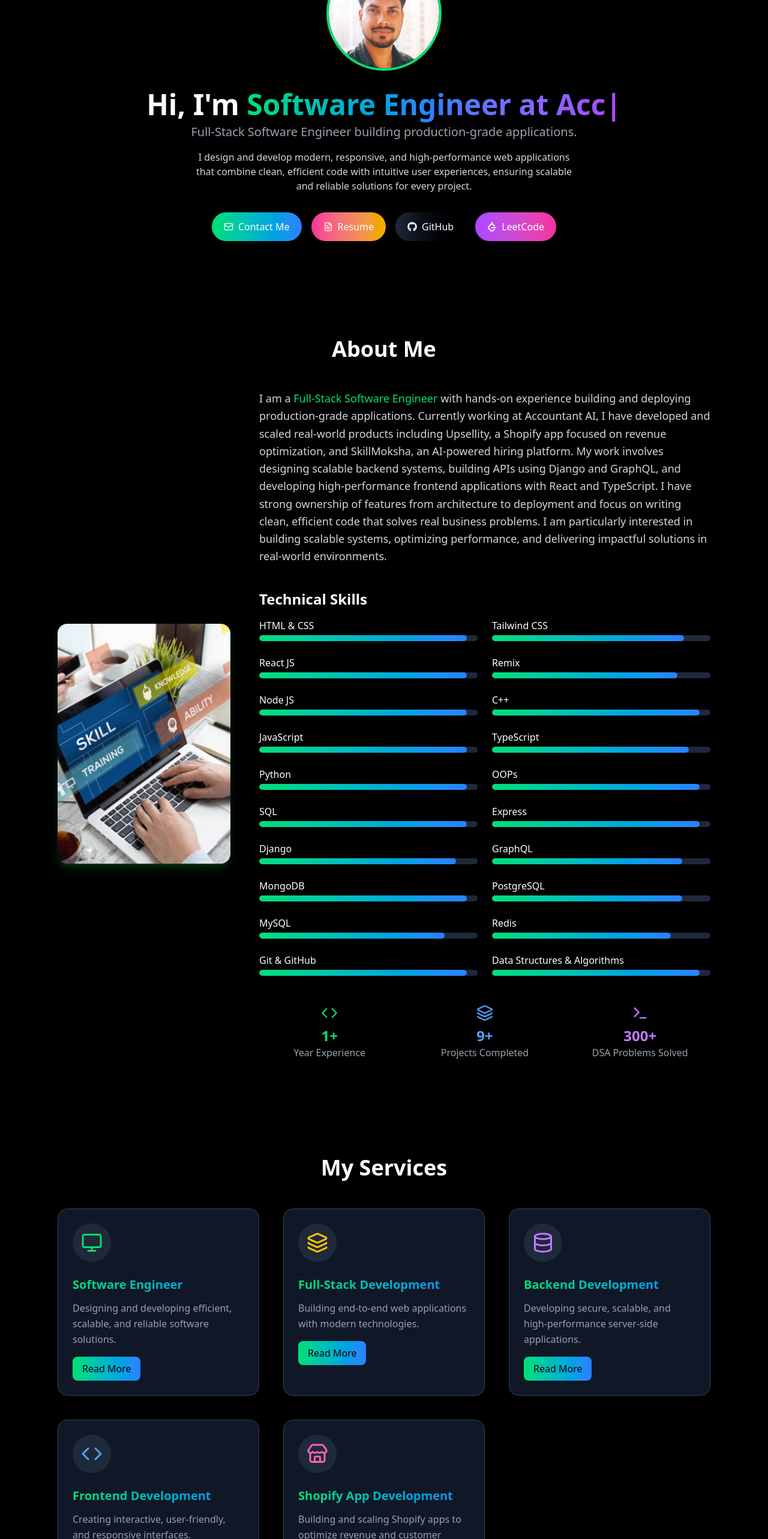
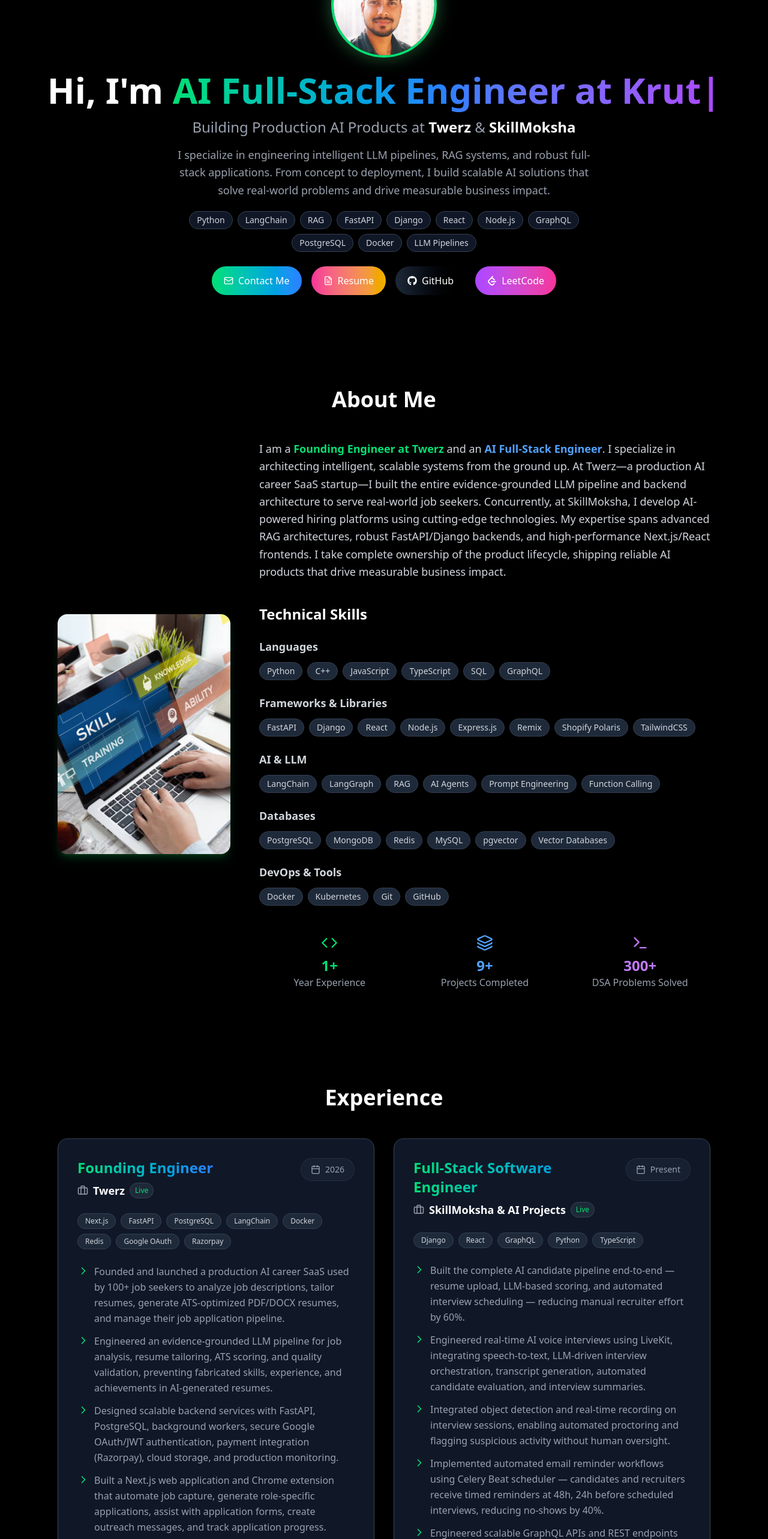
Before and after one commit to Anup-Chaurasiya/Personal-Portfolio, a React (Vite) app: page / in a window 1280 px wide. Shown: the part 234-2800 px from the top of the page at 60% size. Built offline with nearby package versions, Linux system fonts and the light colour scheme.

Commit message:
Update the info

```diff
--- a/src/App.jsx
+++ b/src/App.jsx
@@ -4,6 +4,7 @@
 import About from './components/About'
 import Service from './components/Service'
 import Projects from './components/Projects'
+import Experience from './components/Experience'
 import Contact from './components/Contact'
 import Certificates from './components/Certificates'
 import Footer from './components/Footer'
@@ -29,6 +30,7 @@
       <Navbar />
       <Hero />
       <About />
+      <Experience />
       <Service />
       <Projects />
       <Certificates />
--- a/src/components/About.jsx
+++ b/src/components/About.jsx
@@ -2,27 +2,27 @@
 import about from "../assets/about.jpg";
 import { Code, Database, Terminal, Layers } from "lucide-react"; // icons
 
-const skills = [
-  { name: "HTML & CSS", level: "w-[95%]" },
-  { name: "Tailwind CSS", level: "w-[88%]" },
-  { name: "React JS", level: "w-[95%]" },
-  { name: "Remix", level: "w-[85%]" },
-  { name: "Node JS", level: "w-[95%]" },
-  { name: "C++", level: "w-[95%]" },
-  { name: "JavaScript", level: "w-[95%]" },
-  { name: "TypeScript", level: "w-[90%]" },
-  { name: "Python", level: "w-[95%]" },
-  { name: "OOPs", level: "w-[95%]" },
-  { name: "SQL", level: "w-[95%]" },
-  { name: "Express", level: "w-[95%]" },
-  { name: "Django", level: "w-[90%]" },
-  { name: "GraphQL", level: "w-[87%]" },
-  { name: "MongoDB", level: "w-[95%]" },
-  { name: "PostgreSQL", level: "w-[87%]" },
-  { name: "MySQL", level: "w-[85%]" },
-  { name: "Redis", level: "w-[82%]" },
-  { name: "Git & GitHub", level: "w-[95%]" },
-  { name: "Data Structures & Algorithms", level: "w-[95%]" },
+const skillCategories = [
+  {
+    title: "Languages",
+    skills: ["Python", "C++", "JavaScript", "TypeScript", "SQL", "GraphQL"],
+  },
+  {
+    title: "Frameworks & Libraries",
+    skills: ["FastAPI", "Django", "React", "Node.js", "Express.js", "Remix", "Shopify Polaris", "TailwindCSS"],
+  },
+  {
+    title: "AI & LLM",
+    skills: ["LangChain", "LangGraph", "RAG", "AI Agents", "Prompt Engineering", "Function Calling"],
+  },
+  {
+    title: "Databases",
+    skills: ["PostgreSQL", "MongoDB", "Redis", "MySQL", "pgvector", "Vector Databases"],
+  },
+  {
+    title: "DevOps & Tools",
+    skills: ["Docker", "Kubernetes", "Git", "GitHub"],
+  }
 ];
 
 const About = () => {
@@ -42,21 +42,21 @@
           {/* Content */}
           <div className="flex-1">
             <p className="text-lg mb-10 leading-relaxed text-gray-300">
-            I am a <span className="text-green-400">Full-Stack Software Engineer</span> with hands-on experience building and deploying production-grade applications. Currently working at Accountant AI, I have developed and scaled real-world products including Upsellity, a Shopify app focused on revenue optimization, and SkillMoksha, an AI-powered hiring platform. My work involves designing scalable backend systems, building APIs using Django and GraphQL, and developing high-performance frontend applications with React and TypeScript. I have strong ownership of features from architecture to deployment and focus on writing clean, efficient code that solves real business problems. I am particularly interested in building scalable systems, optimizing performance, and delivering impactful solutions in real-world environments.
+            I am a <span className="text-green-400 font-semibold">Founding Engineer at Twerz</span> and an <span className="text-blue-400 font-semibold">AI Full-Stack Engineer</span>. I specialize in architecting intelligent, scalable systems from the ground up. At Twerz—a production AI career SaaS startup—I built the entire evidence-grounded LLM pipeline and backend architecture to serve real-world job seekers. Concurrently, at SkillMoksha, I develop AI-powered hiring platforms using cutting-edge technologies. My expertise spans advanced RAG architectures, robust FastAPI/Django backends, and high-performance Next.js/React frontends. I take complete ownership of the product lifecycle, shipping reliable AI products that drive measurable business impact.
             </p>
 
             {/* Skills Section */}
-            <h3 className="text-2xl font-bold mb-4">Technical Skills</h3>
-            <div className="grid grid-cols-1 md:grid-cols-2 gap-6">
-              {skills.map((skill, index) => (
+            <h3 className="text-2xl font-bold mb-6">Technical Skills</h3>
+            <div className="space-y-6">
+              {skillCategories.map((category, index) => (
                 <div key={index}>
-                  <div className="flex justify-between mb-1">
-                    <span>{skill.name}</span>
-                  </div>
-                  <div className="w-full bg-gray-800 rounded-full h-2.5 overflow-hidden">
-                    <div
-                      className={`bg-gradient-to-r from-green-400 to-blue-500 h-2.5 rounded-full ${skill.level} transition-all duration-700 ease-out`}
-                    ></div>
+                  <h4 className="text-lg font-semibold text-gray-300 mb-3">{category.title}</h4>
+                  <div className="flex flex-wrap gap-2">
+                    {category.skills.map((skill, idx) => (
+                      <span key={idx} className="bg-gray-800 text-gray-300 px-3 py-1 rounded-full border border-gray-700 text-sm font-medium hover:border-green-400 hover:text-white transition-colors">
+                        {skill}
+                      </span>
+                    ))}
                   </div>
                 </div>
               ))}
--- /dev/null
+++ b/src/components/Experience.jsx
@@ -0,0 +1,96 @@
+import React from "react";
+import { Briefcase, Calendar, ChevronRight } from "lucide-react";
+
+const experiences = [
+  {
+    id: 1,
+    role: "Founding Engineer",
+    company: "Twerz",
+    duration: "2026",
+    status: "Live",
+    technologies: ["Next.js", "FastAPI", "PostgreSQL", "LangChain", "Docker", "Redis", "Google OAuth", "Razorpay"],
+    points: [
+      "Founded and launched a production AI career SaaS used by 100+ job seekers to analyze job descriptions, tailor resumes, generate ATS-optimized PDF/DOCX resumes, and manage their job application pipeline.",
+      "Engineered an evidence-grounded LLM pipeline for job analysis, resume tailoring, ATS scoring, and quality validation, preventing fabricated skills, experience, and achievements in AI-generated resumes.",
+      "Designed scalable backend services with FastAPI, PostgreSQL, background workers, secure Google OAuth/JWT authentication, payment integration (Razorpay), cloud storage, and production monitoring.",
+      "Built a Next.js web application and Chrome extension that automate job capture, generate role-specific applications, assist with application forms, create outreach messages, and track application progress.",
+      "Developed 80+ automated tests covering AI workflows, API endpoints, and document rendering pipelines to ensure reliable resume tailoring across diverse job descriptions and edge cases."
+    ]
+  },
+  {
+    id: 2,
+    role: "Full-Stack Software Engineer",
+    company: "SkillMoksha & AI Projects",
+    duration: "Present",
+    status: "Live",
+    technologies: ["Django", "React", "GraphQL", "Python", "TypeScript"],
+    points: [
+      "Built the complete AI candidate pipeline end-to-end — resume upload, LLM-based scoring, and automated interview scheduling — reducing manual recruiter effort by 60%.",
+      "Engineered real-time AI voice interviews using LiveKit, integrating speech-to-text, LLM-driven interview orchestration, transcript generation, automated candidate evaluation, and interview summaries.",
+      "Integrated object detection and real-time recording on interview sessions, enabling automated proctoring and flagging suspicious activity without human oversight.",
+      "Implemented automated email reminder workflows using Celery Beat scheduler — candidates and recruiters receive timed reminders at 48h, 24h before scheduled interviews, reducing no-shows by 40%.",
+      "Engineered scalable GraphQL APIs and REST endpoints for AI-powered hiring workflows, integrating LLMs and third-party communication services with response times under 200 ms.",
+      "Developed async processing pipelines using Celery + Redis handling 100+ concurrent jobs — resume parsing, AI scoring, notifications."
+    ]
+  }
+];
+
+const Experience = () => {
+  return (
+    <div className="bg-black text-white py-16 sm:py-20" id="experience">
+      <div className="container mx-auto px-4 sm:px-8 md:px-16 lg:px-24">
+        <h2 className="text-3xl sm:text-4xl font-bold text-center mb-10 sm:mb-12">Experience</h2>
+
+        <div className="max-w-6xl mx-auto grid grid-cols-1 lg:grid-cols-2 gap-8">
+          {experiences.map((exp) => (
+            <div
+              key={exp.id}
+              className="bg-gray-900 rounded-2xl p-6 sm:p-8 border border-gray-700 hover:border-green-400 hover:shadow-lg hover:shadow-green-500/20 transition-all duration-300 group flex flex-col h-full"
+            >
+              <div className="flex flex-col md:flex-row md:justify-between md:items-start mb-6 gap-4">
+                <div>
+                  <h3 className="text-xl sm:text-2xl font-bold text-transparent bg-clip-text bg-gradient-to-r from-green-400 to-blue-500">
+                    {exp.role}
+                  </h3>
+                  <div className="flex items-center flex-wrap gap-2 mt-2 text-gray-300 text-base sm:text-lg">
+                    <Briefcase size={18} className="text-gray-400" />
+                    <span className="font-semibold text-white">{exp.company}</span>
+                    <span className="bg-gray-800 text-xs px-2 py-1 rounded-full border border-gray-700 text-green-400">
+                      {exp.status}
+                    </span>
+                  </div>
+                </div>
+                <div className="flex items-center gap-2 text-gray-400 bg-gray-800/50 px-4 py-2 rounded-full border border-gray-700/50 whitespace-nowrap w-fit">
+                  <Calendar size={16} />
+                  <span className="text-sm font-medium">{exp.duration}</span>
+                </div>
+              </div>
+
+              <div className="mb-6 flex flex-wrap gap-2">
+                {exp.technologies.map((tech, index) => (
+                  <span
+                    key={index}
+                    className="text-xs font-medium px-3 py-1 bg-gray-800 text-gray-300 rounded-full border border-gray-700 group-hover:border-blue-500/50 transition-colors"
+                  >
+                    {tech}
+                  </span>
+                ))}
+              </div>
+
+              <ul className="space-y-3 flex-grow">
+                {exp.points.map((point, index) => (
+                  <li key={index} className="flex items-start text-gray-400 leading-relaxed text-sm sm:text-base">
+                    <ChevronRight size={20} className="text-green-400 mt-0.5 flex-shrink-0 mr-2" />
+                    <span>{point}</span>
+                  </li>
+                ))}
+              </ul>
+            </div>
+          ))}
+        </div>
+      </div>
+    </div>
+  );
+};
+
+export default Experience;
--- a/src/components/Footer.jsx
+++ b/src/components/Footer.jsx
@@ -13,8 +13,7 @@
               Anup
             </h3>
             <p className="text-gray-400 max-w-md">
-              Full-Stack Developer passionate about building modern, scalable
-              and user-friendly web applications.
+              AI Full-Stack Engineer passionate about building intelligent, scalable, and production-ready AI products and web applications.
             </p>
           </div>
 
--- a/src/components/Hero.jsx
+++ b/src/components/Hero.jsx
@@ -8,11 +8,11 @@
 
 const Hero = () => {
   return (
-    <div className="bg-black text-white text-center pt-24 sm:pt-32 md:pt-40 pb-16 sm:pb-20" id="home">
+    <div className="bg-black text-white text-center pt-20 sm:pt-24 md:pt-32 pb-8 sm:pb-10 lg:pb-12 min-h-screen flex flex-col justify-center" id="home">
       <motion.img
         src={Anup}
         alt="Anup Chaurasiya"
-        className="block mx-auto mb-6 sm:mb-8 w-32 h-32 sm:w-40 sm:h-40 md:w-48 md:h-48 rounded-full object-cover border-4 border-green-400 shadow-lg"
+        className="block mx-auto mb-4 sm:mb-6 w-28 h-28 sm:w-36 sm:h-36 md:w-44 md:h-44 rounded-full object-cover border-4 border-green-400 shadow-[0_0_30px_rgba(74,222,128,0.4)]"
         whileHover={{ scale: 1.05 }}
         initial={{ opacity: 0, y: -50 }}
         animate={{ opacity: 1, y: 0 }}
@@ -21,17 +21,17 @@
 
       {/* Title */}
       <motion.h1
-        className="text-2xl sm:text-3xl md:text-4xl lg:text-5xl font-extrabold px-2 sm:px-4"
+        className="text-3xl sm:text-4xl md:text-5xl lg:text-6xl font-extrabold px-2 sm:px-4 mb-4"
         initial={{ opacity: 0, y: 30 }}
         animate={{ opacity: 1, y: 0 }}
         transition={{ duration: 1 }}
       >
         Hi, I'm{" "}
-        <span className="text-2xl sm:text-3xl md:text-4xl lg:text-5xl font-extrabold bg-clip-text text-transparent bg-gradient-to-r from-green-400 via-blue-500 to-purple-500">
+        <span className="text-transparent bg-clip-text bg-gradient-to-r from-green-400 via-blue-500 to-purple-500">
           <ReactTyped
             strings={[
-              "Anup Chaurasiya 🚀",
-              "Software Engineer at Accountant AI💻",
+              "Anup Chaurasiya",
+              "AI Full-Stack Engineer at Krut AI"
             ]}
             typeSpeed={80}
             backSpeed={50}
@@ -45,28 +45,44 @@
 
       {/* Subtitle */}
       <motion.h2
-        className="text-sm sm:text-lg md:text-xl text-gray-400 mt-2 px-2 sm:px-4"
+        className="text-base sm:text-lg md:text-xl lg:text-2xl text-gray-400 px-2 sm:px-4 font-medium max-w-4xl mx-auto"
         initial={{ opacity: 0 }}
         animate={{ opacity: 1 }}
         transition={{ delay: 0.6, duration: 1 }}
       >
-        Full-Stack Software Engineer building production-grade applications.
+        Building Production AI Products at <span className="text-white font-semibold">Twerz</span> & <span className="text-white font-semibold">SkillMoksha</span>
       </motion.h2>
 
       {/* Description */}
       <motion.p
-        className="mt-4 text-gray-300 max-w-xl sm:max-w-2xl mx-auto px-2 sm:px-4 text-sm sm:text-base"
+        className="mt-4 text-gray-400 max-w-3xl mx-auto px-4 sm:px-8 text-sm sm:text-base md:text-lg leading-relaxed"
         initial={{ opacity: 0 }}
         animate={{ opacity: 1 }}
         transition={{ delay: 0.8, duration: 1 }}
       >
-        I design and develop modern, responsive, and high-performance web applications that combine clean,
-        efficient code with intuitive user experiences, ensuring scalable and reliable solutions for every project.
+        I specialize in engineering intelligent LLM pipelines, RAG systems, and robust full-stack applications. From concept to deployment, I build scalable AI solutions that solve real-world problems and drive measurable business impact.
       </motion.p>
+
+      {/* Highlight Chips */}
+      <motion.div
+        className="mt-5 flex flex-wrap justify-center gap-2 px-4 max-w-3xl mx-auto"
+        initial={{ opacity: 0 }}
+        animate={{ opacity: 1 }}
+        transition={{ delay: 0.9, duration: 1 }}
+      >
+        {["Python", "LangChain", "RAG", "FastAPI", "Django", "React", "Node.js", "GraphQL", "PostgreSQL", "Docker", "LLM Pipelines"].map((tag) => (
+          <span
+            key={tag}
+            className="text-xs sm:text-sm font-medium px-3 py-1 rounded-full bg-gray-900 border border-gray-700 text-gray-300 hover:border-green-400 hover:text-white transition-colors"
+          >
+            {tag}
+          </span>
+        ))}
+      </motion.div>
 
       {/* Buttons */}
       <motion.div
-        className="mt-6 sm:mt-8 flex flex-wrap justify-center gap-3 sm:gap-4 px-2"
+        className="mt-5 sm:mt-6 flex flex-wrap justify-center gap-3 sm:gap-4 px-2"
         initial={{ opacity: 0 }}
         animate={{ opacity: 1 }}
         transition={{ delay: 1, duration: 1 }}
@@ -79,7 +95,7 @@
         </a>
 
         <a
-          href="https://drive.google.com/file/d/1GCkt6Gimc00VOjX07FDIJg4e3c1A-0xb/view?usp=sharing"
+          href="https://drive.google.com/file/d/1vIfawAvm5zscZtlSBGQuCaaPjxS7ePge/view?usp=sharing"
           target="_blank"
           rel="noopener noreferrer"
           className="flex items-center gap-2 bg-gradient-to-r from-pink-500 to-yellow-500 text-white px-4 sm:px-5 py-2 sm:py-3 rounded-full font-medium shadow-lg hover:scale-105 transform transition text-sm sm:text-base"
--- a/src/components/Navbar.jsx
+++ b/src/components/Navbar.jsx
@@ -17,7 +17,7 @@
 
         {/* Desktop Menu */}
         <div className="hidden md:flex space-x-8 font-medium">
-          {["Home", "About Me", "Services", "Projects", "Contact", "Certificates"].map((item) => (
+          {["Home", "About Me", "Experience", "Services", "Projects", "Contact", "Certificates"].map((item) => (
             <a
               key={item}
               href={`#${item.toLowerCase().replace(" ", "")}`}
@@ -46,7 +46,7 @@
       {/* Mobile Menu */}
       {isOpen && (
         <div className="md:hidden bg-black/90 backdrop-blur-md px-8 py-6 space-y-4 text-center border-t border-gray-800">
-          {["Home", "About Me", "Services", "Projects", "Contact"].map((item) => (
+          {["Home", "About Me", "Experience", "Services", "Projects", "Contact"].map((item) => (
             <a
               key={item}
               href={`#${item.toLowerCase().replace(" ", "")}`}
--- a/src/components/Projects.jsx
+++ b/src/components/Projects.jsx
@@ -8,8 +8,16 @@
 import testing from "../assets/testing.webp"
 import shopify from "../assets/shopify.png"
 import skillmoksha from "../assets/skillmoksha.png"
+import resumeImage from "../assets/resume.jpeg"
 
 const projects = [
+    {
+        id: "twerz",
+        name: "Twerz",
+        technologies: "Next.js, FastAPI, PostgreSQL, LangChain",
+        image: resumeImage,
+        live: "https://twerz.com",
+    },
 
     {
         id: 1,
@@ -102,6 +110,7 @@
                                     Live
                                 </a>
 
+                                {project.github && (
                                   <a
                                       href={project.github}
                                       className="inline-block bg-gradient-to-r
@@ -111,7 +120,7 @@
                                   >
                                       GitHub
                                   </a>
-
+                                )}
                             </div>
                         </div>
                     ))}
--- a/src/components/Service.jsx
+++ b/src/components/Service.jsx
@@ -11,9 +11,9 @@
 const services = [
   {
     id: 1,
-    title: "Software Engineer",
-    short: "Designing and developing efficient, scalable, and reliable software solutions.",
-    full: "As a software engineer, I build customized software applications tailored to client needs. From requirement gathering to deployment, I ensure high-quality code, strong architecture, and long-term maintainability.",
+    title: "AI Products Development",
+    short: "Designing and developing efficient, scalable, and intelligent AI-powered software solutions.",
+    full: "I specialize in building production-ready AI products from the ground up. From requirement gathering to deploying robust LLM pipelines and APIs, I ensure high-quality code, strong architecture, and real business impact.",
     icon: <Monitor size={36} className="text-green-400" />,
   },
   {
@@ -43,6 +43,13 @@
     short: "Building and scaling Shopify apps to optimize revenue and customer engagement.",
     full: "I specialize in developing Shopify apps that help businesses automate their workflows, improve customer experiences, and increase sales. From building custom integrations to optimizing store performance, I deliver scalable solutions that drive real business results.",
     icon: <Store size={36} className="text-pink-400" />,
+  },
+  {
+    id: 6,
+    title: "Software Testing & QA",
+    short: "Ensuring application reliability through comprehensive automated and manual testing.",
+    full: "I develop robust testing suites including unit, integration, and end-to-end tests to guarantee software quality. By writing automated tests for APIs, UI components, and complex AI workflows, I ensure edge cases are handled and production environments remain stable.",
+    icon: <CheckCircle size={36} className="text-red-400" />,
   },
 ];
 
```
Also changed, not shown: src/assets/resume.jpeg (added). Lines whose indentation alone changed are shown as unchanged.
